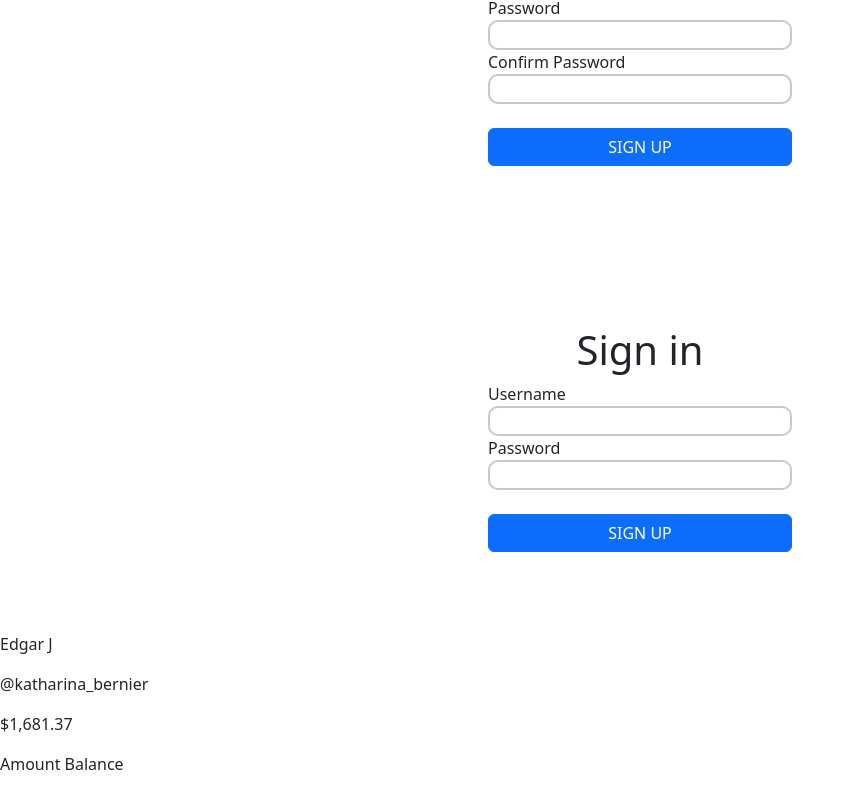
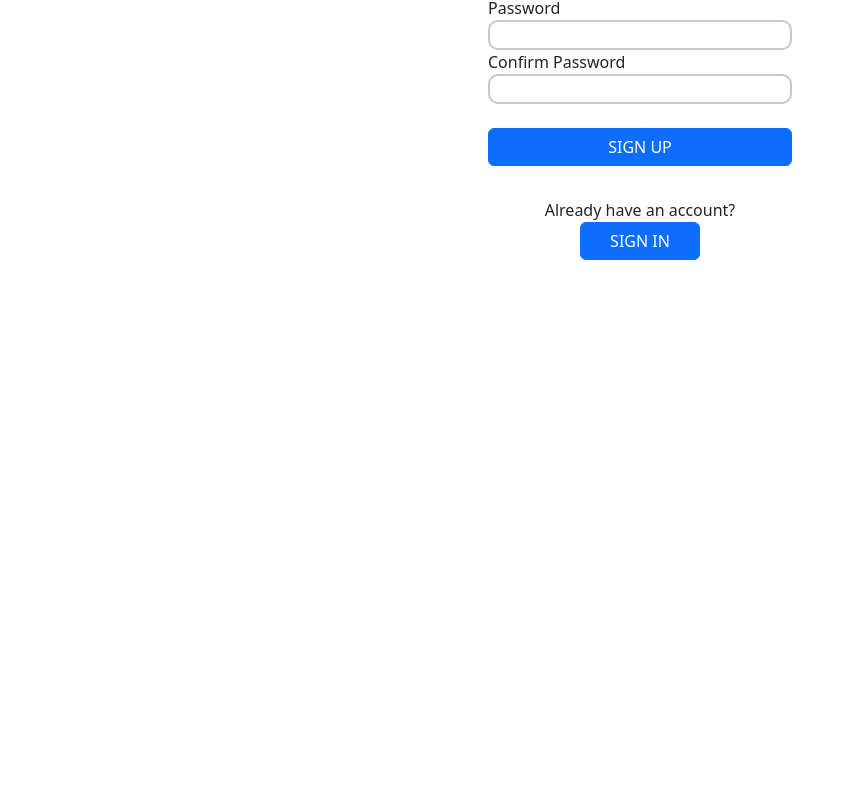
Before and after one commit to ChuDi15/PotajeBank_Front, a React (Create React App) app in the folder potaje-bank/: page / in a window 1280 px wide. Shown: the part 420-1217 px from the top of the page, without its empty margins (0-855 px from the left). After the commit the page ends 800 px from the top, so only its background shows below. Built offline with nearby package versions, Linux system fonts and the light colour scheme.

Commit message:
Funcionalidad de loging y register añadida

```diff
--- a/potaje-bank/src/App.js
+++ b/potaje-bank/src/App.js
@@ -2,8 +2,9 @@ import "./App.css";
 import BankHead from "./Components/Bank/BankHead/BankHead";
 import BankSidebar from "./Components/Bank/BankSidebar/BankSidebar";
 import BankBody from "./Components/Bank/BankBody/BankBody";
-import Children from './Children';
 import Register from './Components/Access/Register/Register';
+import Logging from "./Components/Access/Logging/Logging";
+import { useState } from "react";
 
 const user = {
   name: "Edgar",
@@ -12,15 +13,73 @@ const user = {
   amount: "1,681.37",
 };
 
+
+
+
+
 function App() {
-  return <div className="App">
-    <Children></Children>
-    <BankSidebar user={user} />
-    <div>
-      <BankHead />
-      <BankBody />
-    </div>
-  </div>;
+  // state of the sign
+  const [signed, setSigned] = useState(false)
+  // state that determinates if user wants to log or register
+  const [logging, setLogging] = useState(false)
+
+
+  const signedHandler = () => {
+    if (signed) {
+      setSigned('false');
+    } else {
+      setSigned('true');
+    }
+
+  }
+
+  const loggingHandler = () => {
+    if (logging) {
+      setLogging('false');
+    } else {
+      setLogging('true');
+    }
+  }
+
+  let show = "";
+
+  if (signed) {
+    show = (
+      <div className="App">
+        <div className="row">
+          <div className="col-3">
+            <BankSidebar user={user} />
+          </div>
+          <div className="col-9">
+            <BankHead />
+            <BankBody />
+          </div>
+        ></div>
+      </div>
+    )
+  } else if (logging) {
+
+
+    console.log(logging + "logging")
+    show = (
+      <div className="App">
+        <Logging loggingHandler={loggingHandler} signedHandler={signedHandler}></Logging>
+      </div>
+    )
+
+  } else {
+
+    console.log(logging + "logging false")
+    show = (
+      <div className="App">
+        <Register loggingHandler={loggingHandler} signedHandler={signedHandler}></Register>
+      </div>
+    )
+  }
+  return show;
 }
 
+
+
+
 export default App;
--- a/potaje-bank/src/Children.js
+++ /dev/null
@@ -1,17 +0,0 @@
-import React from 'react'
-import Logging from './Components/Access/Logging/Logging'
-import Register from './Components/Access/Register/Register'
-
-
-function Children() {
-
-
-    return (
-        <div>
-            <Register></Register>
-            <Logging></Logging>
-        </div>
-    )
-}
-
-export default Children
--- a/potaje-bank/src/Components/Access/Logging/Logging.js
+++ b/potaje-bank/src/Components/Access/Logging/Logging.js
@@ -1,6 +1,6 @@
 import React from 'react'
 
-function Logging() {
+function Logging(props) {
     return (
         <div className='d-flex  align-content-center justify-content-center mt-5'>
             <div className="inputDiv m-5 p-2 d-flex w-25 flex-column align-content-center justify-content-center">
@@ -9,7 +9,11 @@ function Logging() {
                 <input type="text"></input>
                 <label>Password</label>
                 <input type="password"></input>
-                <button className='mt-4 btn btn-primary'>SIGN UP</button>
+                <button onClick={props.signedHandler} className='mt-4 btn btn-primary'>SIGN IN</button>
+                <div className='m-3 p-3 d-flex flex-column justify-content-center align-content-center'>
+                    <label className='text-center'> Click here to create an account</label>
+                    <button onClick={props.loggingHandler} className='w-50 btn btn-primary m-auto'> SIGN UP</button>
+                </div>
             </div>
         </div>
     )
--- a/potaje-bank/src/Components/Access/Register/Register.js
+++ b/potaje-bank/src/Components/Access/Register/Register.js
@@ -1,7 +1,7 @@
 import React from 'react'
 
 
-function Register() {
+function Register(props) {
     return (
         <div className='d-flex  align-content-center justify-content-center mt-5'>
             <div className="inputDiv m-5 p-2 d-flex w-25 flex-column align-content-center justify-content-center">
@@ -17,7 +17,11 @@ function Register() {
                 <input type="password"></input>
                 <label>Confirm Password</label>
                 <input type="password"></input>
-                <button className='mt-4 btn btn-primary'>SIGN UP</button>
+                <button onClick={props.signedHandler} className='mt-4 btn btn-primary'>SIGN UP</button>
+                <div className='m-3 p-3 d-flex flex-column justify-content-center align-content-center'>
+                    <label className='text-center'>Already have an account?</label>
+                    <button onClick={props.loggingHandler} className='w-50 btn btn-primary m-auto'> SIGN IN</button>
+                </div>
             </div>
         </div>
     )
```
Also changed, not shown: potaje-bank/src/Components/Access/Logging/Parts/header.js (deleted), potaje-bank/src/Components/Access/Logging/Parts/inputs.js (deleted), potaje-bank/src/Components/Bank/BankSidebar/BankSidebarUserData.js (indentation only).
